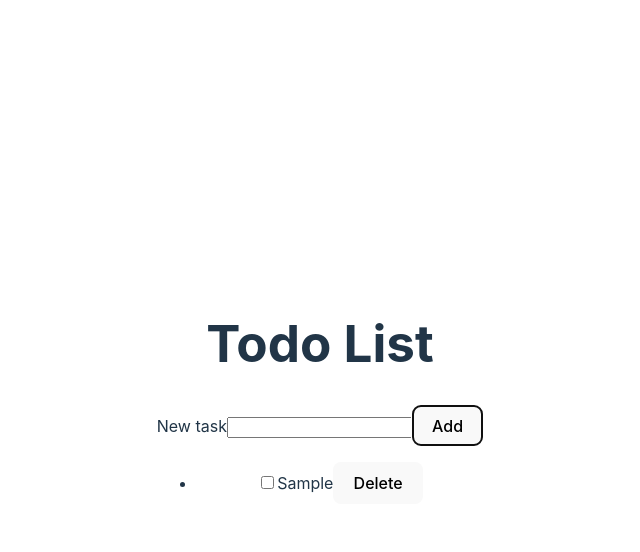
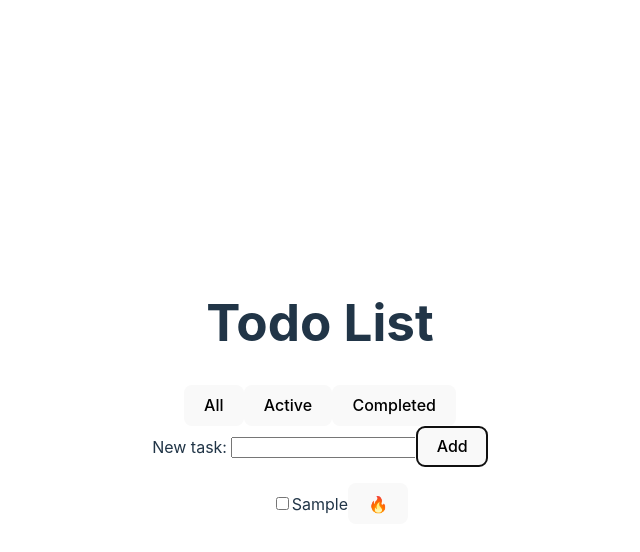
Before and after one commit to Psimon93/todo, a React (Vite) app: page / in a window 1280 px wide. Both pictures are taken after typing "Sample" into the empty fields and a click on the button "Add". Shown: the top 552 px of the page, without its empty margins (320-960 px from the left). Built offline with nearby package versions, Linux system fonts and the light colour scheme.

Commit message:
Funkcionalno sve

```diff
--- a/src/App.jsx
+++ b/src/App.jsx
@@ -1,18 +1,21 @@
 import "./App.css";
 import { useState } from "react";
+import Form from "./Components/Form";
+import RenderAll from "./Components/RenderAll";
+import RenderActive from "./Components/RenderActive";
+import RenderCompleted from "./Components/RenderCompleted";
 
 function App() {
   const [taskList, setTaskList] = useState([]);
-  const [newTask, setNewTask] = useState("");
+  const [button, setButton] = useState("All");
 
-  function handleSubmit(e) {
-    e.preventDefault();
+  function submitTask(value) {
     setTaskList((c) => [
       ...c,
-      { id: crypto.randomUUID(), title: newTask, completed: false },
+      { id: crypto.randomUUID(), title: value, completed: false },
     ]);
-    setNewTask("");
   }
+
   function toggleBox(id, checked) {
     setTaskList((c) => {
       return c.map((i) => {
@@ -33,33 +36,32 @@ function App() {
   return (
     <>
       <h1>Todo List</h1>
-      <form onSubmit={handleSubmit}>
-        <label htmlFor="newTask">New task</label>
-        <input
-          type="text"
-          id="newTask"
-          value={newTask}
-          onChange={(e) => setNewTask(e.target.value)}
+      <button onClick={() => setButton("All")}>All</button>
+      <button onClick={() => setButton("Active")}>Active</button>
+      <button onClick={() => setButton("Completed")}>Completed</button>
+      <Form submitTask={submitTask} />
+      {taskList.length == 0 && <h2>No tasks !</h2>}
+      {button === "All" && (
+        <RenderAll
+          taskList={taskList}
+          toggleBox={toggleBox}
+          deleteTask={deleteTask}
         />
-        <button>Add</button>
-      </form>
-      {taskList.length == 0 && <h2>No tasks !</h2>}
-      {/* ////// */}
-      <ul>
-        {taskList.map((i) => (
-          <li key={i.id}>
-            <label>
-              <input
-                type="checkbox"
-                checked={i.completed}
-                onChange={(e) => toggleBox(i.id, e.target.checked)}
-              />
-              {i.title}
-            </label>
-            <button onClick={() => deleteTask(i.id)}>Delete</button>
-          </li>
-        ))}
-      </ul>
+      )}
+      {button === "Active" && (
+        <RenderActive
+          taskList={taskList}
+          toggleBox={toggleBox}
+          deleteTask={deleteTask}
+        />
+      )}
+      {button === "Completed" && (
+        <RenderCompleted
+          taskList={taskList}
+          toggleBox={toggleBox}
+          deleteTask={deleteTask}
+        />
+      )}
     </>
   );
 }
--- /dev/null
+++ b/src/Components/Form.jsx
@@ -0,0 +1,23 @@
+import { useState } from "react";
+export default function Form({ submitTask }) {
+  const [newTask, setNewTask] = useState("");
+
+  function handleSubmit(e) {
+    e.preventDefault();
+    if (newTask.length === 0) return;
+    submitTask(newTask);
+    setNewTask("");
+  }
+  return (
+    <form onSubmit={handleSubmit}>
+      <label htmlFor="newTask">New task: </label>
+      <input
+        type="text"
+        id="newTask"
+        value={newTask}
+        onChange={(e) => setNewTask(e.target.value)}
+      />
+      <button>Add</button>
+    </form>
+  );
+}
--- /dev/null
+++ b/src/Components/RenderActive.jsx
@@ -0,0 +1,11 @@
+import Task from "./Task";
+export default function RenderActive({ taskList, toggleBox, deleteTask }) {
+  const activeList = taskList.filter((i) => i.completed == false);
+  return (
+    <ul>
+      {activeList.map((i) => (
+        <Task {...i} key={i.id} toggleBox={toggleBox} deleteTask={deleteTask} />
+      ))}
+    </ul>
+  );
+}
--- /dev/null
+++ b/src/Components/RenderAll.jsx
@@ -0,0 +1,10 @@
+import Task from "./Task";
+export default function RenderAll({ taskList, toggleBox, deleteTask }) {
+  return (
+    <ul>
+      {taskList.map((i) => (
+        <Task {...i} key={i.id} toggleBox={toggleBox} deleteTask={deleteTask} />
+      ))}
+    </ul>
+  );
+}
--- /dev/null
+++ b/src/Components/RenderCompleted.jsx
@@ -0,0 +1,11 @@
+import Task from "./Task";
+export default function RenderCompleted({ taskList, toggleBox, deleteTask }) {
+  const completedList = taskList.filter((i) => i.completed == true);
+  return (
+    <ul>
+      {completedList.map((i) => (
+        <Task {...i} key={i.id} toggleBox={toggleBox} deleteTask={deleteTask} />
+      ))}
+    </ul>
+  );
+}
--- /dev/null
+++ b/src/Components/Task.jsx
@@ -0,0 +1,15 @@
+export default function Task({ id, completed, title, toggleBox, deleteTask }) {
+  return (
+    <li style={{ listStyleType: "none" }}>
+      <label style={completed ? { textDecoration: "line-Through" } : {}}>
+        <input
+          type="checkbox"
+          checked={completed}
+          onChange={(e) => toggleBox(id, e.target.checked)}
+        />
+        {title}
+      </label>
+      <button onClick={() => deleteTask(id)}> 🔥 </button>
+    </li>
+  );
+}
```
